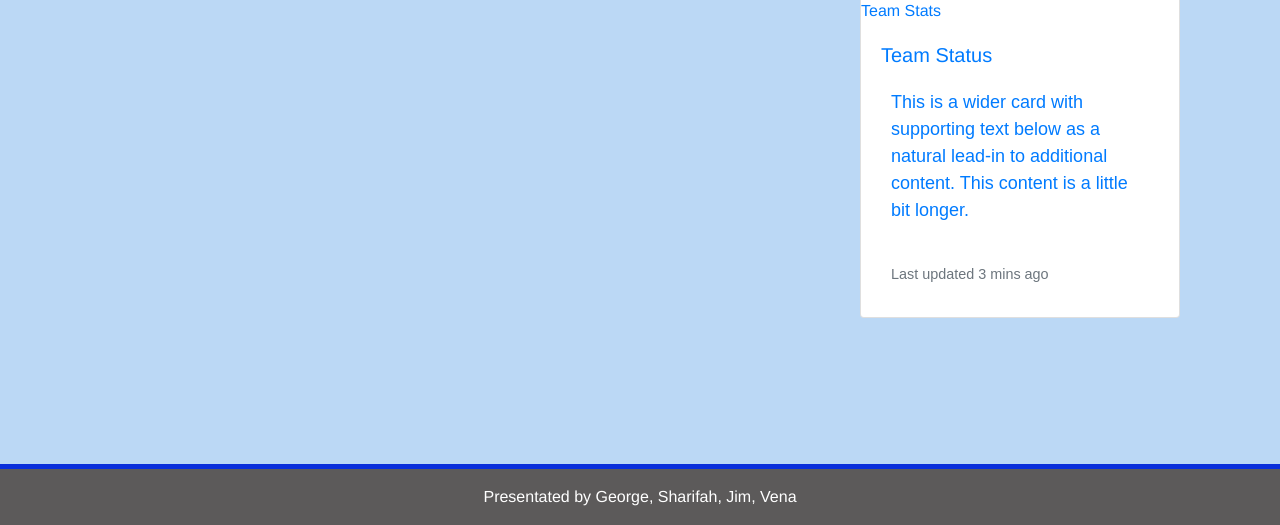
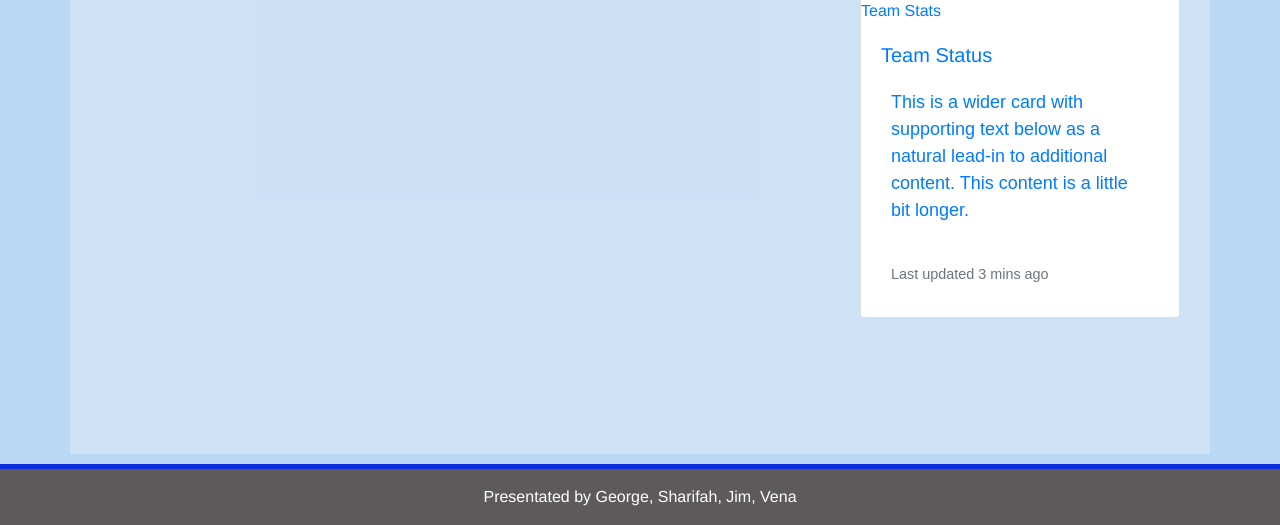
Before and after one commit to lovenalee/project3, a Flask app: page / in a window 1280 px wide. Shown: the part 1576-2101 px from the top of the page. Run offline with Flask 2, Linux system fonts and the light colour scheme; some libraries are stand-ins or nearby versions.

Commit message:
updated csv

```diff
--- a/BallersApp/static/css/style.css
+++ b/BallersApp/static/css/style.css
@@ -1,6 +1,7 @@
 .navbar{
     position: fixed;
     width:100%;
+    z-index: 10000;
 }
 
 a.navbar-brand{
@@ -19,7 +20,9 @@ h3{
     padding: 20px;
     font-weight: bold;
 }
-
+.container{
+    background: rgb(248, 247, 247, 0.3);
+}
 
 .img{
     padding:10px;
```
